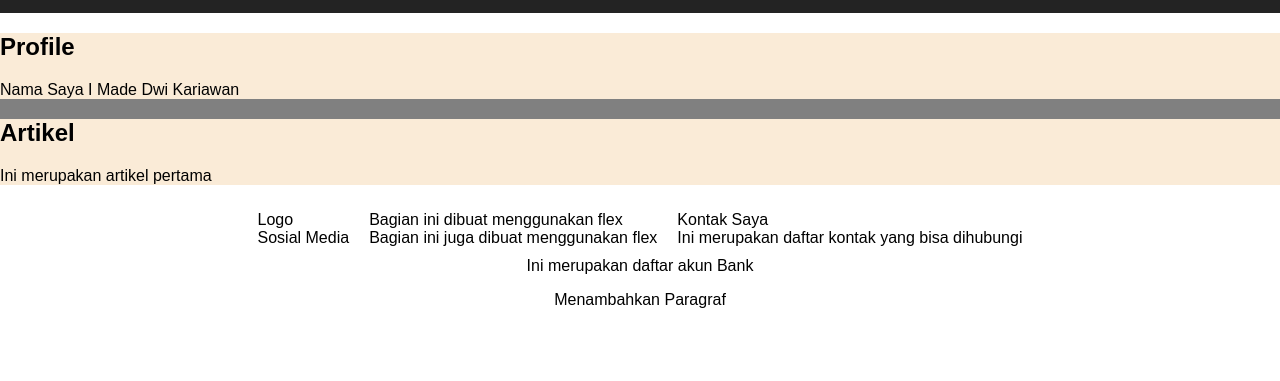
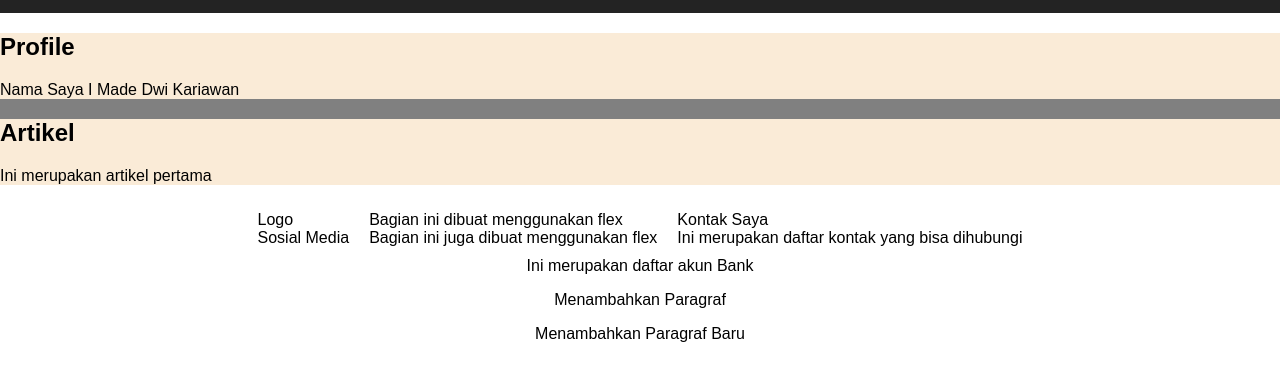
Before and after one commit to imadedwikariawan/imadedwikariawan.github.io, a plain HTML site: page index.html in a window 1280 px wide. Shown: the part 57-438 px from the top of the page. Drawn offline with Linux system fonts and the light colour scheme; a script that the page names is missing.

Commit message:
menambahkan paragraf baru

```diff
--- a/index.html
+++ b/index.html
@@ -56,6 +56,7 @@
         <div class="flex-2">
             Ini merupakan daftar akun Bank
             <p>Menambahkan Paragraf</p>
+            <p>Menambahkan Paragraf Baru</p>
         </div>
     </footer>
 
```
